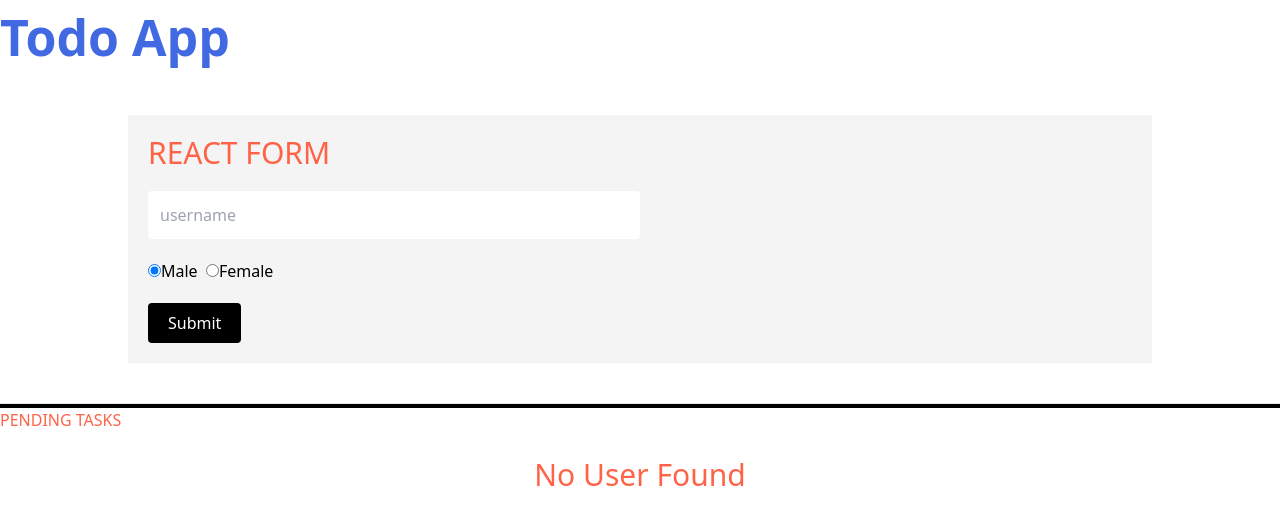
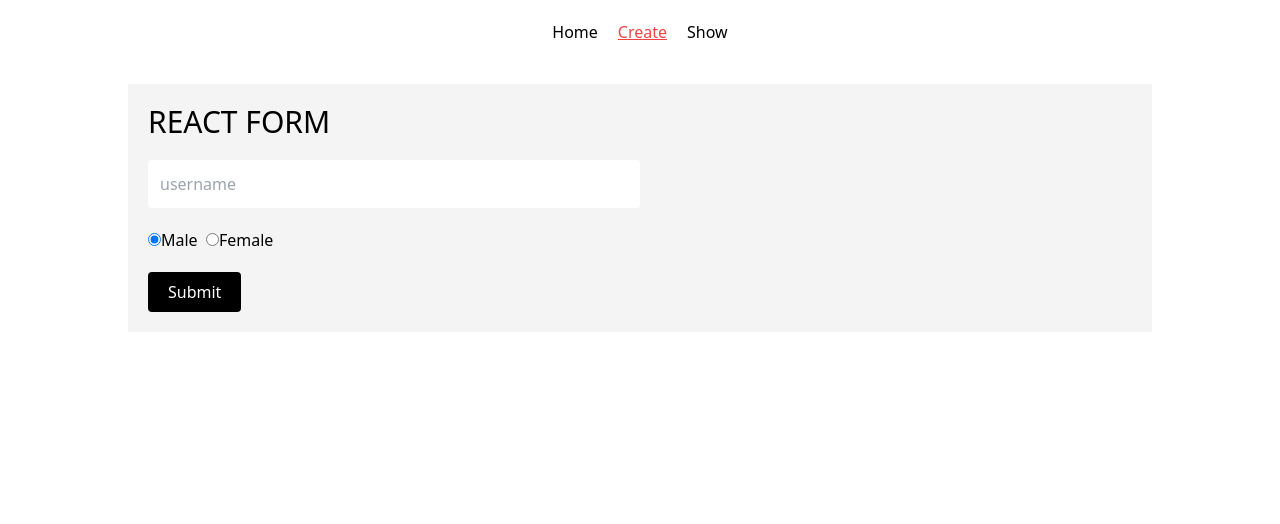
Before and after one commit to master-dhanesh/mern10react, a React (Vite) app: page /create in a window 1280 px wide. Shown: the top 524 px of the page. Built offline with nearby package versions, Linux system fonts and the light colour scheme.

Commit message:
Router Basics

```diff
--- a/package.json
+++ b/package.json
@@ -11,7 +11,8 @@
   },
   "dependencies": {
     "react": "^18.3.1",
-    "react-dom": "^18.3.1"
+    "react-dom": "^18.3.1",
+    "react-router-dom": "^6.25.1"
   },
   "devDependencies": {
     "@types/react": "^18.3.3",
--- a/src/App.css
+++ /dev/null
@@ -1,4 +0,0 @@
-h1 {
-    font-size: 40px;
-    color: tomato;
-}
--- a/src/App.jsx
+++ b/src/App.jsx
@@ -1,14 +1,18 @@
+import { Route, Routes } from "react-router-dom";
 import Create from "./components/Create";
 import Show from "./components/Show";
-import css from "./App.module.css";
+import Home from "./components/Home";
+import Nav from "./components/Nav";
 
 const App = () => {
     return (
         <div>
-            <h1 className={`${css.heading} ${css.weight} `}>Todo App</h1>
-            <Create />
-            <hr className="h-[5px] bg-black " />
-            <Show />
+            <Nav />
+            <Routes>
+                <Route path="/" element={<Home />} />
+                <Route path="/create" element={<Create />} />
+                <Route path="/show" element={<Show />} />
+            </Routes>
         </div>
     );
 };
--- a/src/App.module.css
+++ /dev/null
@@ -1,7 +0,0 @@
-.heading {
-    font-size: 50px;
-    color: royalblue;
-}
-.weight {
-    font-weight: 900;
-}
--- a/src/components/Create.jsx
+++ b/src/components/Create.jsx
@@ -1,8 +1,10 @@
 import { useContext, useState } from "react";
 import { dummycontext, todocontext } from "../context/TodoContext";
-import "../App.css";
+import { useNavigate } from "react-router-dom";
 
 const Create = () => {
+    const navigate = useNavigate();
+
     const [users, setusers] = useContext(todocontext);
     const info = useContext(dummycontext);
     console.log(info);
@@ -23,6 +25,9 @@ const Create = () => {
         setusers(copyUsers);
 
         // setusers([...users,newuser])
+
+        // redirect to /show
+        navigate("/show");
 
         setusername("");
         setgender("male");
--- /dev/null
+++ b/src/components/Home.jsx
@@ -0,0 +1,7 @@
+import React from "react";
+
+const Home = () => {
+    return <div>Home</div>;
+};
+
+export default Home;
--- /dev/null
+++ b/src/components/Nav.jsx
@@ -0,0 +1,37 @@
+import { NavLink } from "react-router-dom";
+
+const Nav = () => {
+    return (
+        <nav className="my-5 justify-center flex gap-x-5">
+            <NavLink
+                style={(n) => ({
+                    textDecoration: n.isActive ? "underline" : "initial",
+                })}
+                className={(n) => (n.isActive ? "text-red-500" : "")}
+                to="/"
+            >
+                Home
+            </NavLink>
+            <NavLink
+                style={(n) => ({
+                    textDecoration: n.isActive ? "underline" : "initial",
+                })}
+                className={(n) => (n.isActive ? "text-red-500" : "")}
+                to="/create"
+            >
+                Create
+            </NavLink>
+            <NavLink
+                style={(n) => ({
+                    textDecoration: n.isActive ? "underline" : "initial",
+                })}
+                className={(n) => (n.isActive ? "text-red-500" : "")}
+                to="/show"
+            >
+                Show
+            </NavLink>
+        </nav>
+    );
+};
+
+export default Nav;
--- a/src/components/Show.jsx
+++ b/src/components/Show.jsx
@@ -1,5 +1,6 @@
 import { useContext } from "react";
 import { todocontext } from "../context/TodoContext";
+import { Link } from "react-router-dom";
 
 const Show = () => {
     const [users, setusers] = useContext(todocontext);
@@ -41,6 +42,7 @@ const Show = () => {
                     </h1>
                 )}
             </ol>
+            <Link to="/create">Go To Create</Link>
         </>
     );
 };
--- a/src/main.jsx
+++ b/src/main.jsx
@@ -2,9 +2,12 @@ import ReactDOM from "react-dom/client";
 import App from "./App.jsx";
 import "./index.css";
 import TodoContext from "./context/TodoContext.jsx";
+import { BrowserRouter } from "react-router-dom";
 
 ReactDOM.createRoot(document.getElementById("root")).render(
-    <TodoContext>
-        <App />
-    </TodoContext>
+    <BrowserRouter>
+        <TodoContext>
+            <App />
+        </TodoContext>
+    </BrowserRouter>
 );
```
Also changed, not shown: 1 other file (tests, documents, lock files or other folders).
